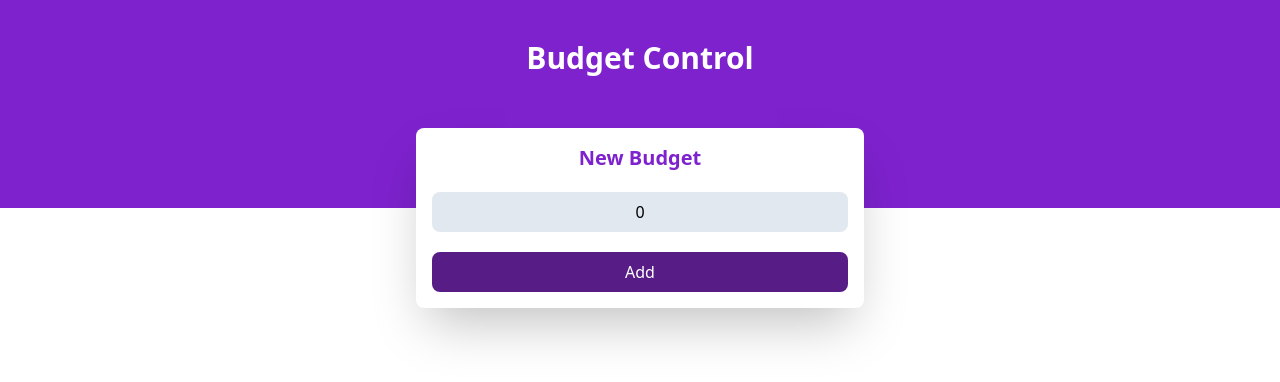
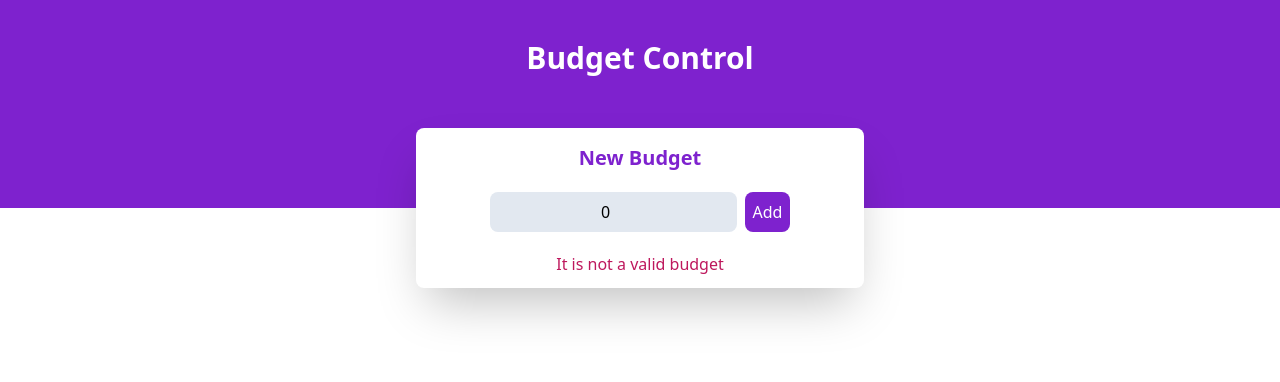
Before and after one commit to ericseparovic/budget-control, a React (Vite) app: page / in a window 1280 px wide. Both pictures are taken after a click on the input "Add". Shown: the top 382 px of the page. Built offline with nearby package versions, Linux system fonts and the light colour scheme.

Commit message:
Add validation and error to input

```diff
--- /dev/null
+++ b/src/components/Error.jsx
@@ -0,0 +1,11 @@
+import React from "react";
+
+function Error({ message }) {
+  return (
+    <div>
+      <p className="text-pink-700">{message}</p>
+    </div>
+  );
+}
+
+export default Error;
--- a/src/components/NewBudget.jsx
+++ b/src/components/NewBudget.jsx
@@ -1,21 +1,39 @@
 import React from "react";
+import Error from "./Error";
+import { useState } from "react";
 
 function NewBudget({ budget, setBudget }) {
+  const [message, setMessage] = useState("");
+
+  const handleBudget = (e) => {
+    e.preventDefault();
+
+    if (!budget || Number(budget) < 0) {
+      setMessage("It is not a valid budget");
+      return;
+    } else {
+      setMessage("");
+    }
+  };
+
   return (
-    <div className="max-w-md flex flex-col m-auto gap-5 bg-white p-4 rounded-lg shadow-2xl absolute left-0 right-0 top-32">
+    <div className="max-w-md flex flex-col m-auto gap-5 bg-white p-4 rounded-lg shadow-2xl absolute left-0 right-0 top-32 h-40">
       <h2 className="text-purple-700 font-bold text-xl ">New Budget</h2>
+      <form className="flex justify-center gap-2" onSubmit={handleBudget}>
         <input
           className="rounded-lg p-2 bg-slate-200 text-center outline-purple-700"
-        type="text"
+          type="number"
           placeholder="Add budget"
           value={budget}
-        onChange={(e) => setBudget(e.target.value)}
+          onChange={(e) => setBudget(Number(e.target.value))}
         />
         <input
-        className="bg-purple-900 text-white rounded-lg p-2"
-        type="button"
+          className={`bg-purple-700 text-white rounded-lg p-2 cursor-pointer hover:bg-purple-900`}
+          type="submit"
           value="Add"
         />
+      </form>
+      {message && <Error message={message} />}
     </div>
   );
 }
```
Lines whose indentation alone changed are shown as unchanged.
